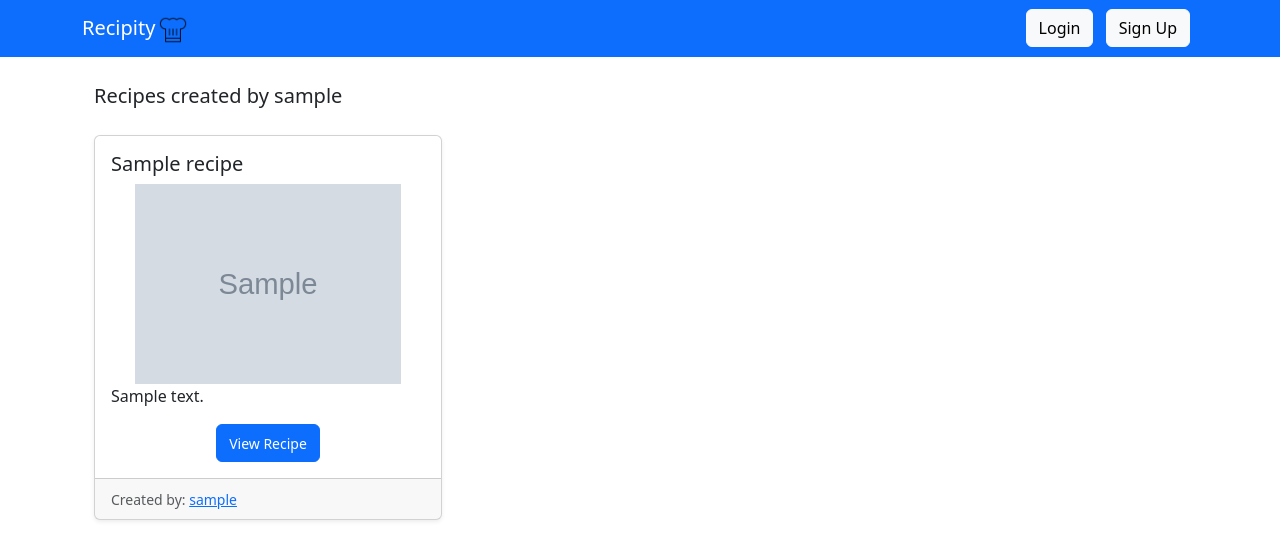
After one commit to yannistrf/Recipity, a Flask app: page /user/1/recipes in a window 1280 px wide. The commit adds this page. Shown: the top 560 px of the page. Run offline with Flask 3, Linux system fonts and the light colour scheme; tables that the repository leaves empty hold one stand-in row (values such as "Sample post"); grey boxes marked "Sample" are stand-in pictures.

Commit message:
Built recipes page for each user. Restrict empty recipes

```diff
--- a/app/models.py
+++ b/app/models.py
@@ -6,7 +6,7 @@ class Recipe(db.Model):
     name = db.Column(db.String(128), nullable=False)
     desc = db.Column(db.Text, nullable=False)
     photo_path = db.Column(db.String(1000), nullable=True)
-    user_id = db.Column(db.String(128), db.ForeignKey('user.id'), nullable=False)
+    user_id = db.Column(db.Integer, db.ForeignKey('user.id'), nullable=False)
     user = db.relationship('User', back_populates='recipes')
 
 class User(db.Model, UserMixin):
--- a/app/routes.py
+++ b/app/routes.py
@@ -1,8 +1,8 @@
-from flask import Blueprint, render_template, request, redirect, url_for
+from flask import Blueprint, render_template, request, redirect, url_for, flash
 from flask_login import login_required, current_user
 from sqlalchemy import or_
 from werkzeug.utils import secure_filename
-from .models import Recipe
+from .models import Recipe, User
 from . import db, UPLOAD_FOLDER, STATIC_UPLOAD_FOLDER
 from os.path import join
 
@@ -21,6 +21,13 @@ def home():
     if request.method == "POST":
         name = request.form.get("recipeName")
         desc = request.form.get("recipeDesc")
+
+        if not name:
+            flash("Must provide a recipe name", category="error")
+            return redirect(url_for("routes.home"))
+        if not desc:
+            flash("Must provide a recipe description", category="error")
+            return redirect(url_for("routes.home"))
 
         photo_path = "default_recipe.png"
         if "recipePhoto" in request.files:  # check if the post request has the file part
@@ -58,3 +65,8 @@ def home():
 def recipe(recipe_id):
     rec = Recipe.query.get(recipe_id)
     return render_template("recipe.html", user=current_user, recipe=rec)
+
+@routes.route("user/<int:user_id>/recipes")
+def user_recipes(user_id):
+    user = User.query.get(user_id)
+    return render_template("profile.html", user=current_user, recipes=user.recipes, visiting_user=user)
--- /dev/null
+++ b/app/templates/profile.html
@@ -0,0 +1,14 @@
+{% extends "base.html" %}
+{% block content %}
+
+<div class="container mt-4">
+    {% if user.id == visiting_user.id %}
+        <p class="lead">My recipes</p>
+    {% else %}
+        <p class="lead">Recipes created by <b>{{ visiting_user.username }}</b></p>
+    {% endif %}
+</div>
+
+{% include 'recipe_cards.html' %}
+
+{% endblock %}
--- /dev/null
+++ b/app/templates/recipe_cards.html
@@ -0,0 +1,26 @@
+<!-- This is a code snippet to show a preview for multiple recipes -->
+
+<div class="container mt-4">
+    <div class="row">
+        {% for recipe in recipes %} <!-- TODO: add pagination -->
+        <div class="col-md-4 mb-4">
+            <div class="card shadow-sm">
+                <div class="card-body">
+                    <h5 class="card-title">{{ recipe.name }}</h5>
+                    <!-- TODO: add pictures in recipes -->
+                    <img class="card-img-top img-fluid object-fit-scale" src="{{ url_for('static', filename=recipe.photo_path) }}" style="width: 100%; max-height: 200px; object-fit: cover;">
+                    <p class="card-text text-truncate">{{ recipe.desc }}</p>
+                    <div style="text-align: center;">
+                        <a href="{{ url_for('routes.recipe', recipe_id=recipe.id) }}" class="btn btn-primary"><small> View Recipe </small></a>
+                    </div>
+                </div>
+                <div class="card-footer text-muted">
+                    <small>
+                        Created by: <a href="{{ url_for('routes.user_recipes', user_id=recipe.user.id) }}"> {{ recipe.user.username }} </a>
+                    </small>
+                </div>
+            </div>
+        </div>
+        {% endfor %}
+    </div>
+</div>
```
Also changed, not shown: app/templates/home.html (+3 -23 lines), app/templates/recipe.html (+6 -3 lines).
